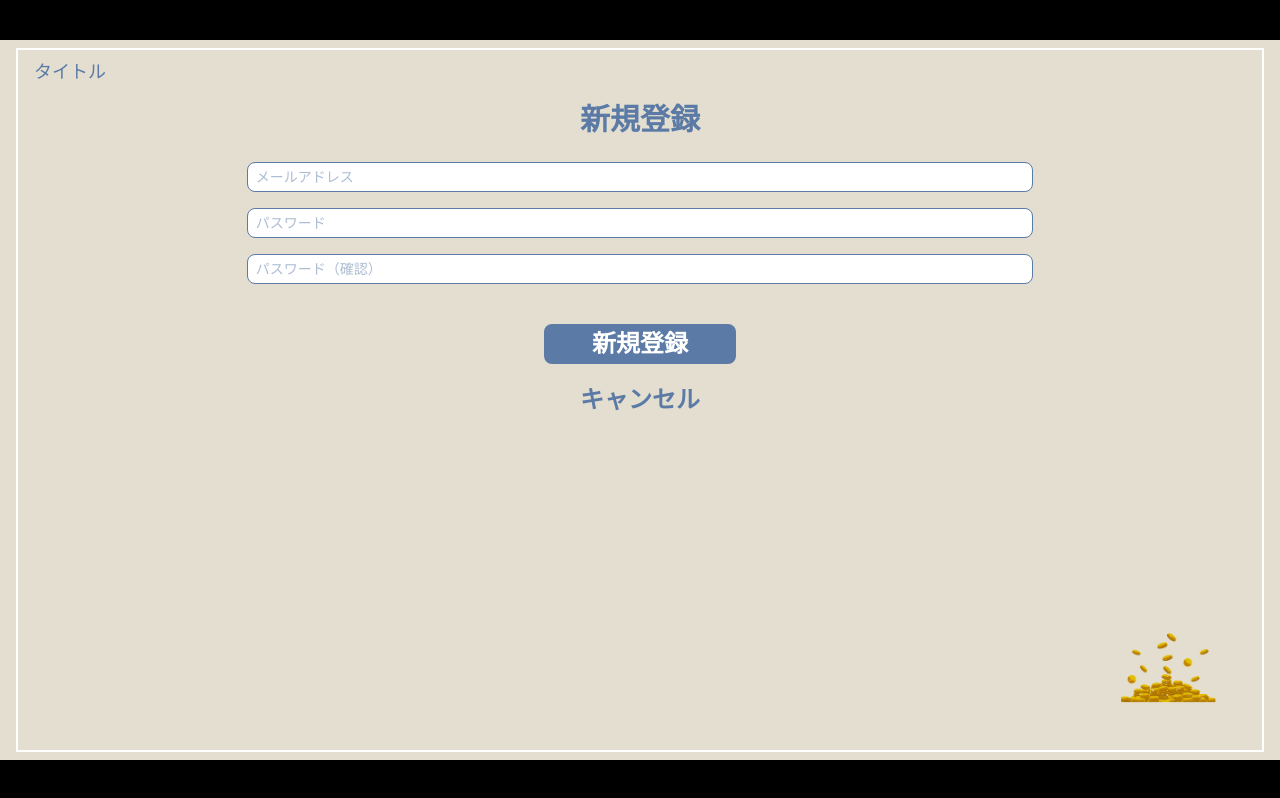
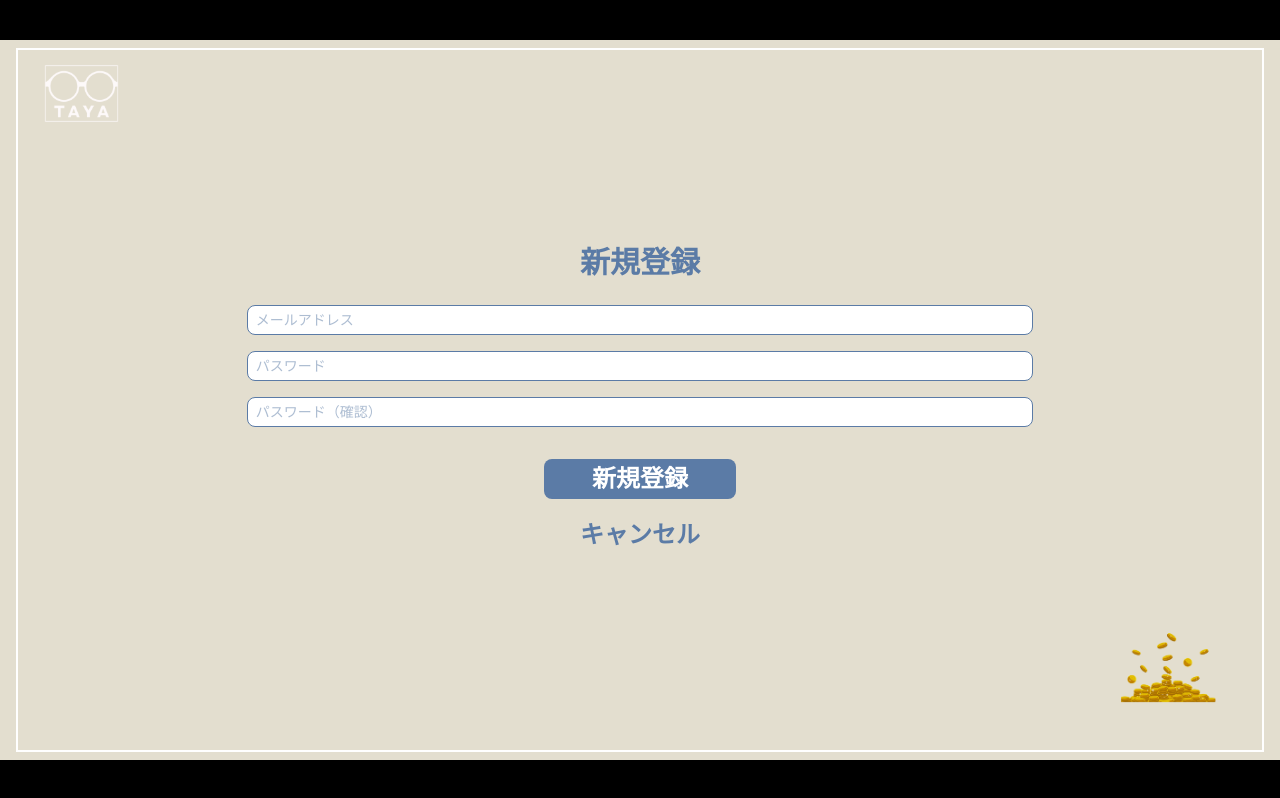
Before and after one commit to shii-park/Metasugo-Frontend, a Next.js app: page /signup in a window 1280 px wide. Built offline with nearby package versions, Linux system fonts and the light colour scheme.

Commit message:
ロゴの追加（新規登録画面）

```diff
--- a/src/app/signup/page.tsx
+++ b/src/app/signup/page.tsx
@@ -7,12 +7,14 @@ export default function SignUp() {
 
       <div className="fixed inset-0 flex h-[100dvh] items-center justify-center bg-black overflow-hidden">
         <div className="relative w-full h-full max-w-[177.78vh] max-h-[56.25vw] aspect-video bg-[#E3DECF] py-2 px-4">
-          <div className="border-2 border-white w-full h-full">
-            <div className="relative my-2 mx-4">
-              <div className="text-[#5B7BA6] text-lg">
-                タイトル
-              </div>
-              <div className="font-bold text-3xl text-[#5B7BA6] flex items-center justify-center m-4">
+          <img
+            src="/logo.svg"
+            alt="ロゴ"
+            className="absolute top-3 left-10"
+          />
+          <div className="flex justify-center items-center border-2 border-white w-full h-full">
+            <div className="relative mx-4 w-full h-hull">
+              <div className="font-bold text-3xl text-[#5B7BA6] flex items-center justify-center mb-4">
                 新規登録
               </div>
               <div className="flex items-center justify-center py-2 px-4">
@@ -36,12 +38,12 @@ export default function SignUp() {
                   className="border border-[#5B7BA6] bg-white rounded-lg text-[#5B7BA6] text-sm px-2 py-1 w-2/3 focus:outline-none focus:ring-2 focus:ring-blue-400"
                 />
               </div>
-              <div className="flex justify-center items-center mt-8 text-2xl">
+              <div className="flex justify-center items-center mt-6 text-2xl">
                 <button className="rounded-lg bg-[#5B7BA6] font-bold text-white px-12 py-1">
                   新規登録
                 </button>
               </div>
-              <div className="flex justify-center items-center m-4 text-2xl">
+              <div className="flex justify-center items-center mt-4 text-2xl">
                 <button className="rounded-lg font-bold text-[#5B7BA6] px-12 py-1">
                   キャンセル
                 </button>
```
